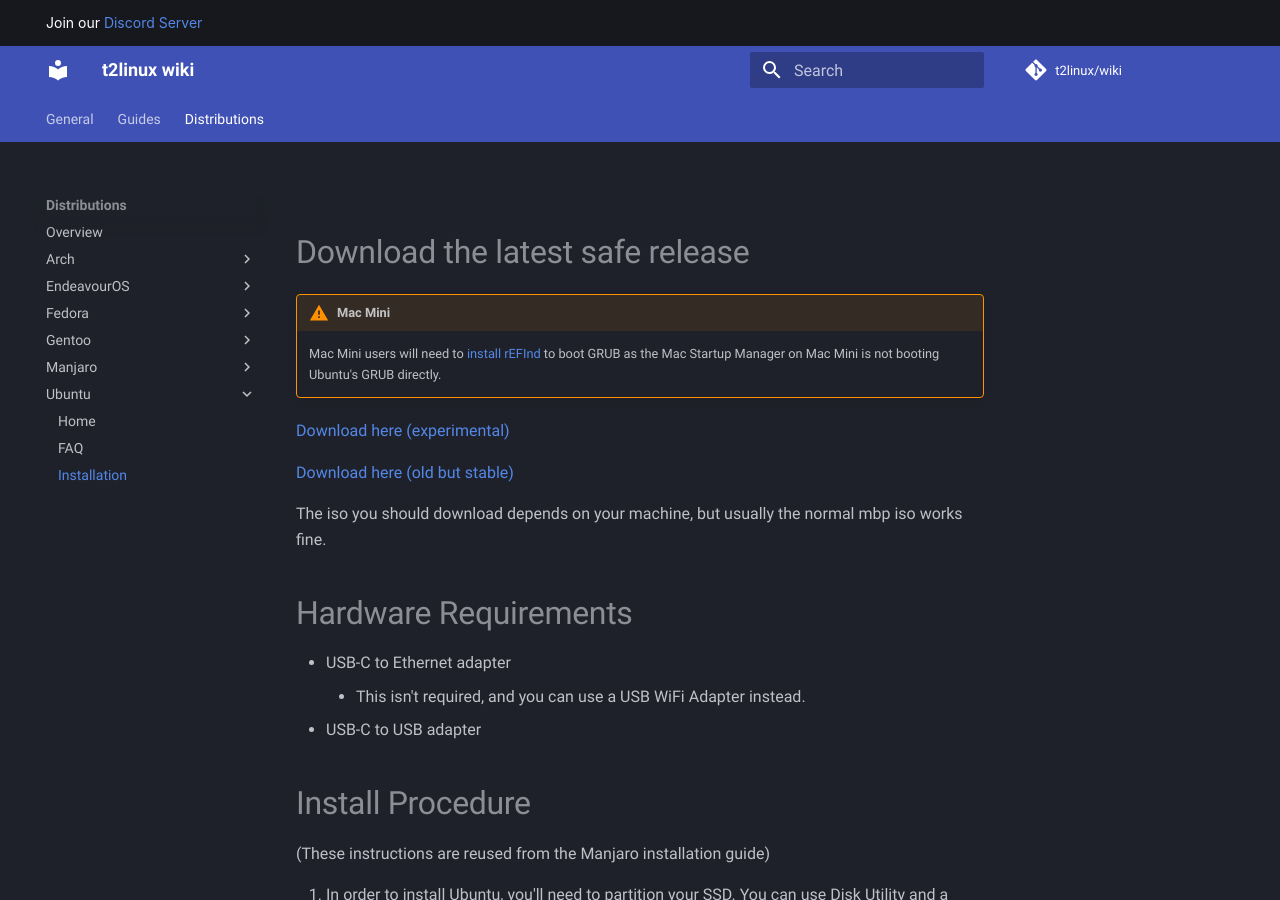
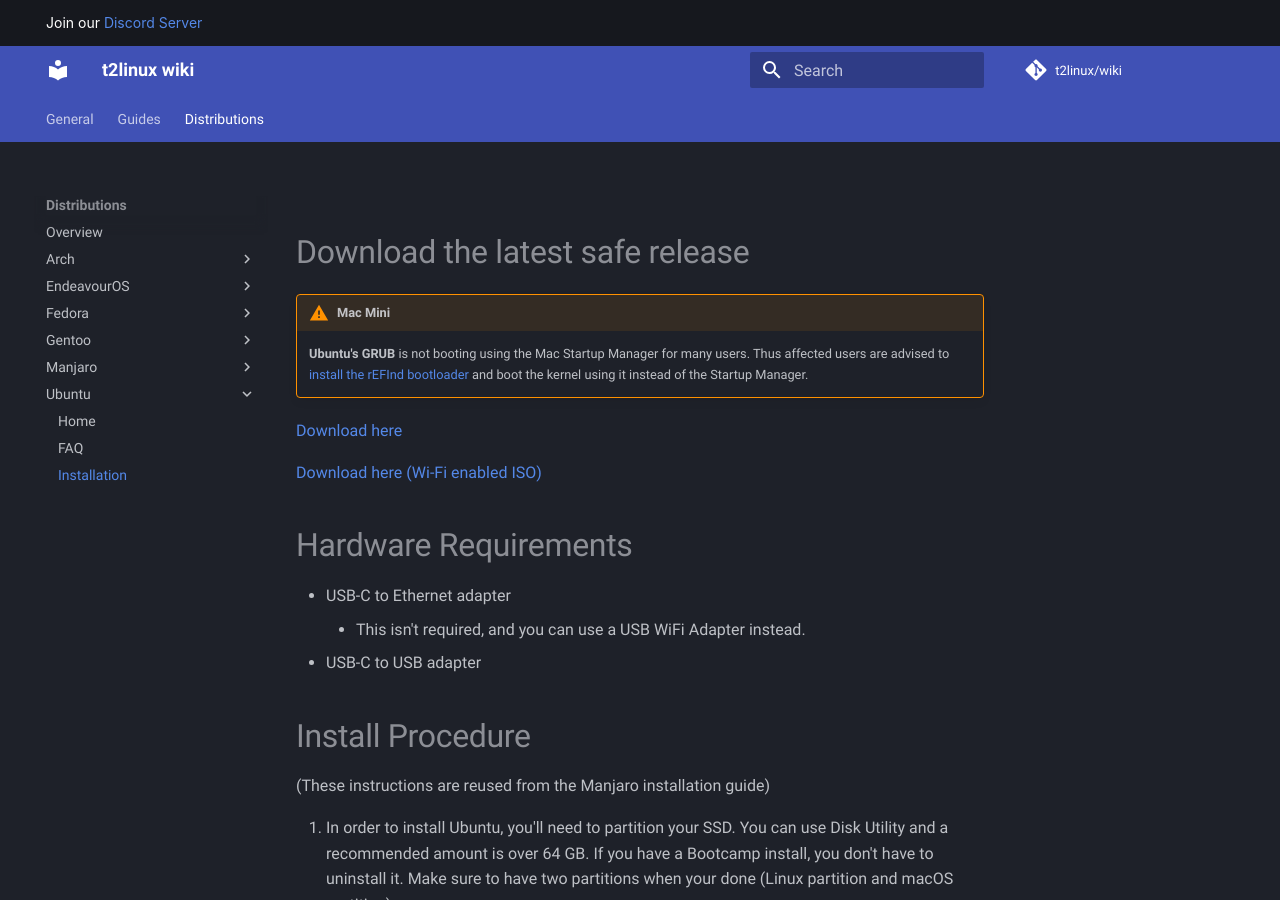
Before and after one commit to t2linux/wiki, an MkDocs documentation site: the page built from docs/distributions/ubuntu/installation.md, in a window 1280 px wide and 900 px high. Built offline with MkDocs 1.6.1 and Material for MkDocs 9.7.7, drawn with Linux system fonts in a browser that asks for light colours; comment, search, counter and statistics services are not loaded.

Commit message:
Ubuntu: - Update download links.

```diff
--- a/docs/distributions/ubuntu/installation.md
+++ b/docs/distributions/ubuntu/installation.md
@@ -1,13 +1,11 @@
 # Download the latest safe release
 
 !!! Warning "Mac Mini"
-    Mac Mini users will need to [install rEFInd](https://wiki.t2linux.org/guides/refind/) to boot GRUB as the Mac Startup Manager on Mac Mini is not booting Ubuntu's GRUB directly.
+    **Ubuntu's GRUB** is not booting using the Mac Startup Manager for many users. Thus affected users are advised to [install the rEFInd bootloader](https://wiki.t2linux.org/guides/refind/) and boot the kernel using it instead of the Startup Manager.
 
-[Download here (experimental)](https://github.com/AdityaGarg8/mbp-ubuntu/releases/latest)
+[Download here](https://github.com/marcosfad/mbp-ubuntu/releases/latest)
 
-[Download here (old but stable)](https://github.com/marcosfad/mbp-ubuntu/releases/tag/v20.04-5.7.19-1)
-
-The iso you should download depends on your machine, but usually the normal mbp iso works fine.
+[Download here (Wi-Fi enabled ISO)](https://github.com/AdityaGarg8/mbp-ubuntu/releases/latest)
 
 # Hardware Requirements
 
```
